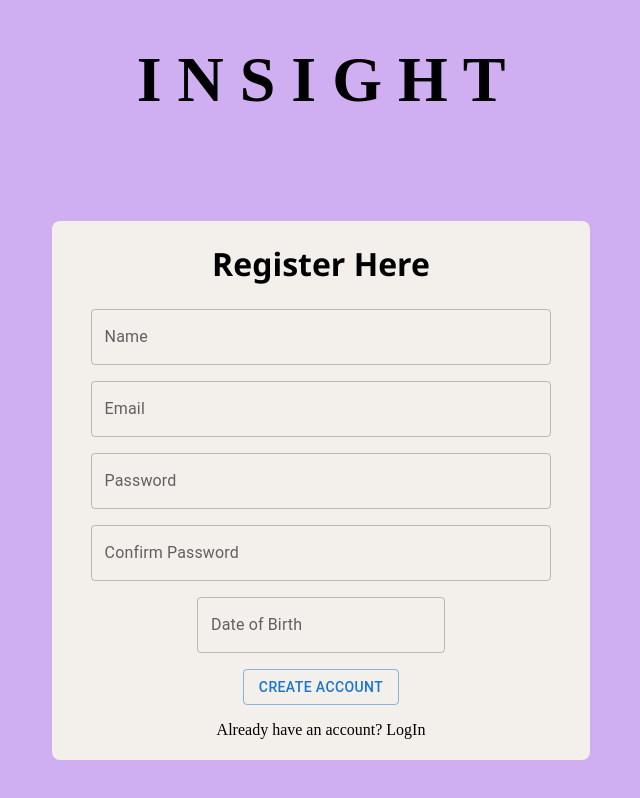
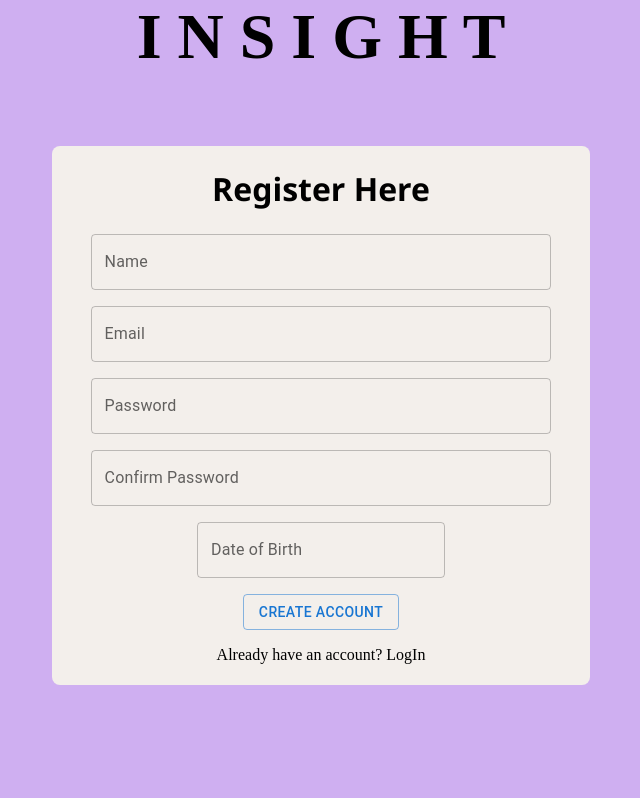
Before and after one commit to jrjaro18/Insight-blog, a React (Create React App) app in the folder client/: page /register in a window 1280 px wide. Shown: the whole page, without its empty margins (319-959 px from the left). Built offline with nearby package versions, Linux system fonts and the light colour scheme.

Commit message:
few bgcolor changes

```diff
--- a/client/src/App.css
+++ b/client/src/App.css
@@ -0,0 +1,7 @@
+*{
+    margin:0;
+}
+html{
+    margin: 0;
+
+}
--- a/client/src/components/CSS/Register.css
+++ b/client/src/components/CSS/Register.css
@@ -1,5 +1,6 @@
-body{
+.regPage{
     background-color: rgb(207, 175, 241);
+    height:100vh;
 }
 .RegisterContainer{
     background-color: rgb(243, 239, 235);
@@ -10,11 +11,10 @@ body{
     display: flex;
     flex-direction: column;
     margin:auto;
-    margin-top: 13vh;
+    margin-top: 09vh;
     border-radius: 0.5rem;
-    margin-bottom: 2rem;
+    margin-bottom: 0rem;
 }
-
 form{
     display: flex;
     flex-direction: column;
--- a/client/src/components/CSS/SignIn.css
+++ b/client/src/components/CSS/SignIn.css
@@ -1,5 +1,6 @@
-body{
+.signinPage{
     background-color: rgb(207, 175, 241);
+    height:100vh;
 }
 .SignInContainer{
     background-color: rgb(222, 217, 212);
@@ -13,7 +14,6 @@ body{
     margin-top: 13vh;
     border-radius: 0.5rem;
 }
-
 form{
     display: flex;
     flex-direction: column;
--- a/client/src/components/Register.jsx
+++ b/client/src/components/Register.jsx
@@ -36,8 +36,8 @@ const Register = () => {
     }, [dob]);
 
     return (
-        <React.Fragment>
-            <center> <h1 style={{ fontFamily: "'Times New Roman', Tahoma, Geneva, Verdana, sans-serif", fontSize: "5vw" ,backgroundPosition:"fixed",cursor:"none"}}>I N S I G H T</h1> </center>
+        <div className='regPage'>
+            <h1 style={{ fontFamily: "'Times New Roman', Tahoma, Geneva, Verdana, sans-serif", fontSize: "5vw" ,backgroundPosition:"fixed",cursor:"none",textAlign:"center"}}>I N S I G H T</h1>
             <div className='RegisterContainer'>
                 <div className='RegisterHeader'>
                     Register Here
@@ -58,7 +58,7 @@ const Register = () => {
                     Already have an account? <a href='/signin'>LogIn</a>
                 </div>
             </div>
-        </React.Fragment>
+        </div>
     )
 }
 
--- a/client/src/components/SignIn.jsx
+++ b/client/src/components/SignIn.jsx
@@ -19,7 +19,7 @@ function SignIn() {
         console.log(password)
     }, [password]);
     return (
-        <React.Fragment>
+        <div className='signinPage'>
             <center> <h1 style={{fontFamily:"'Times New Roman', Tahoma, Geneva, Verdana, sans-serif", fontSize:"5vw"}}>I N S I G H T</h1> </center>
             <div className='SignInContainer'>
                 <div className='SignInHeader'>
@@ -37,7 +37,7 @@ function SignIn() {
                 </div>
 
             </div>
-        </React.Fragment>
+        </div>
     )
 }
 
```
